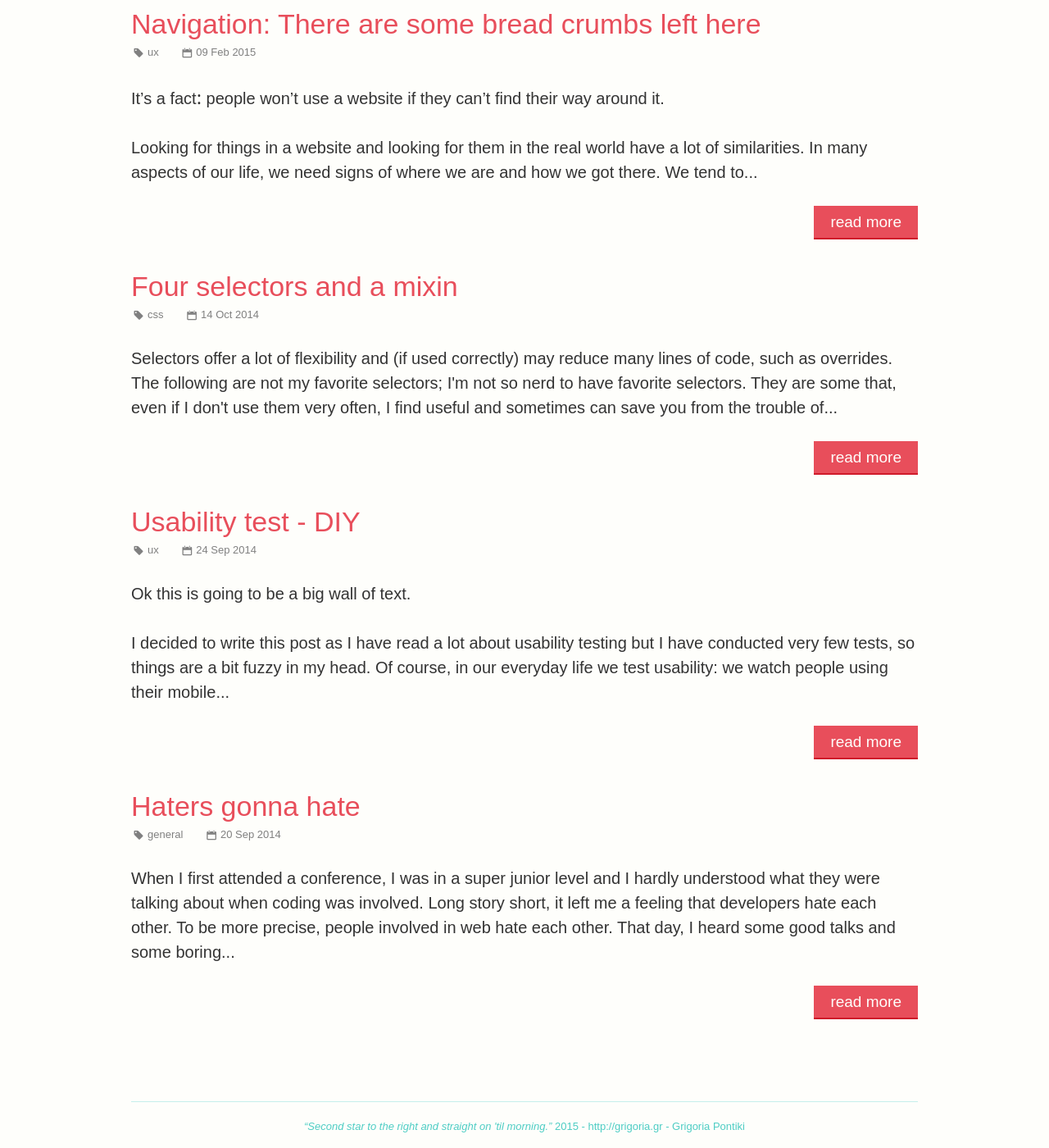
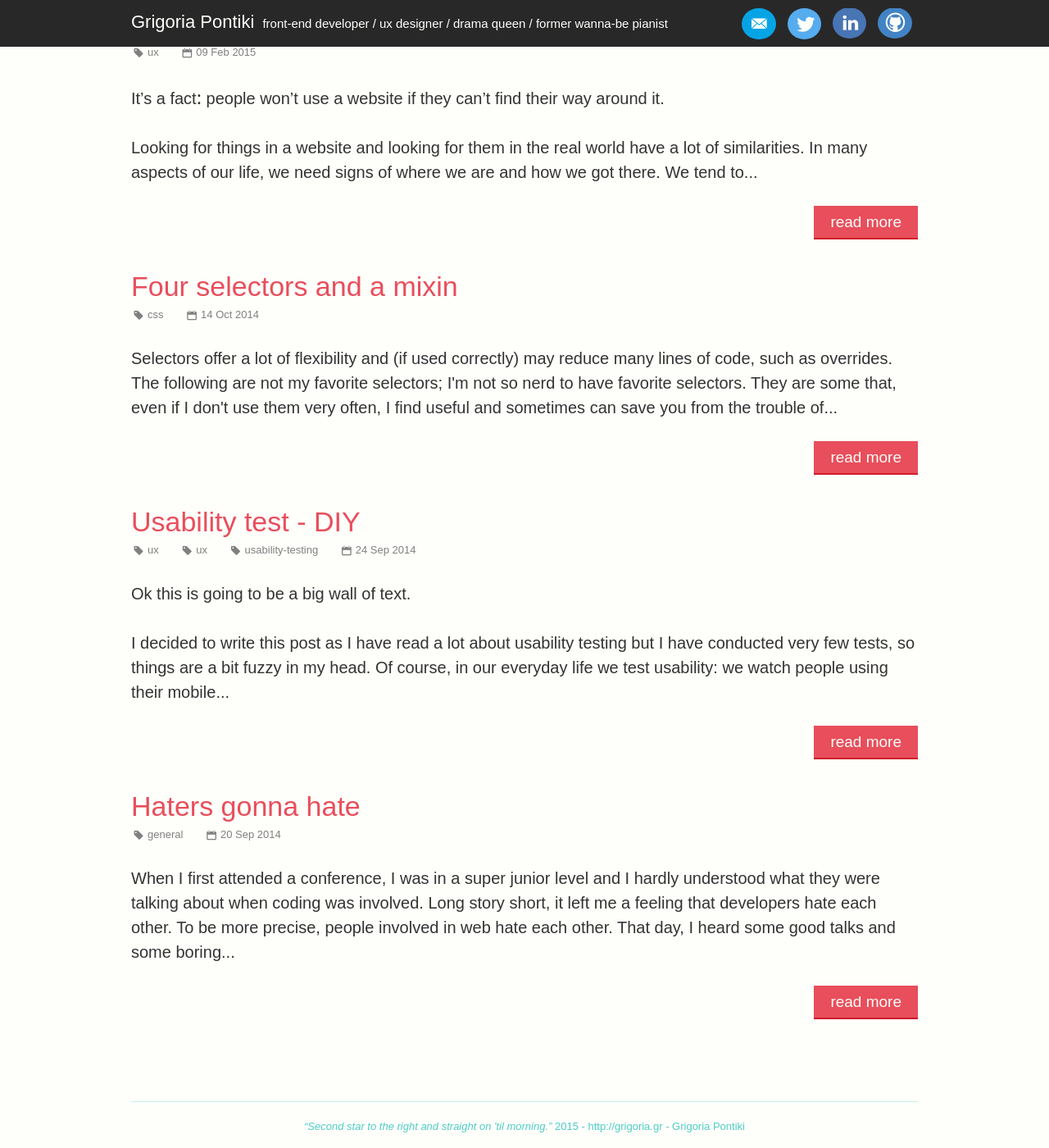
Before and after one commit to grigoria/blog, a Jekyll site: the page built from index.html, in a window 1280 px wide and 1400 px high, scrolled down 751 px. Shown: the whole window at 82% size. Built offline with Jekyll 4.4.1, drawn with Linux system fonts in a browser that asks for light colours; nearby versions of some CDN libraries.

Commit message:
Minor fixes

```diff
--- a/_posts/2014-09-24-usability-testing-diy.md
+++ b/_posts/2014-09-24-usability-testing-diy.md
@@ -2,7 +2,7 @@
 layout: post
 title:  "Usability test - DIY"
 date:   2014-09-24 23:41:20
-tags: ux
+tags: ux ux usability-testing
 ---
 
 Ok this is going to be a big wall of text. <br /><br />
--- a/_sass/_general.scss
+++ b/_sass/_general.scss
@@ -218,7 +218,7 @@
   padding: 10px 0;
   position: fixed;
   top: 0;
-  z-index: 10;
+  z-index: 11;
   height: 37px;
   font-family: $freight;
 
```
